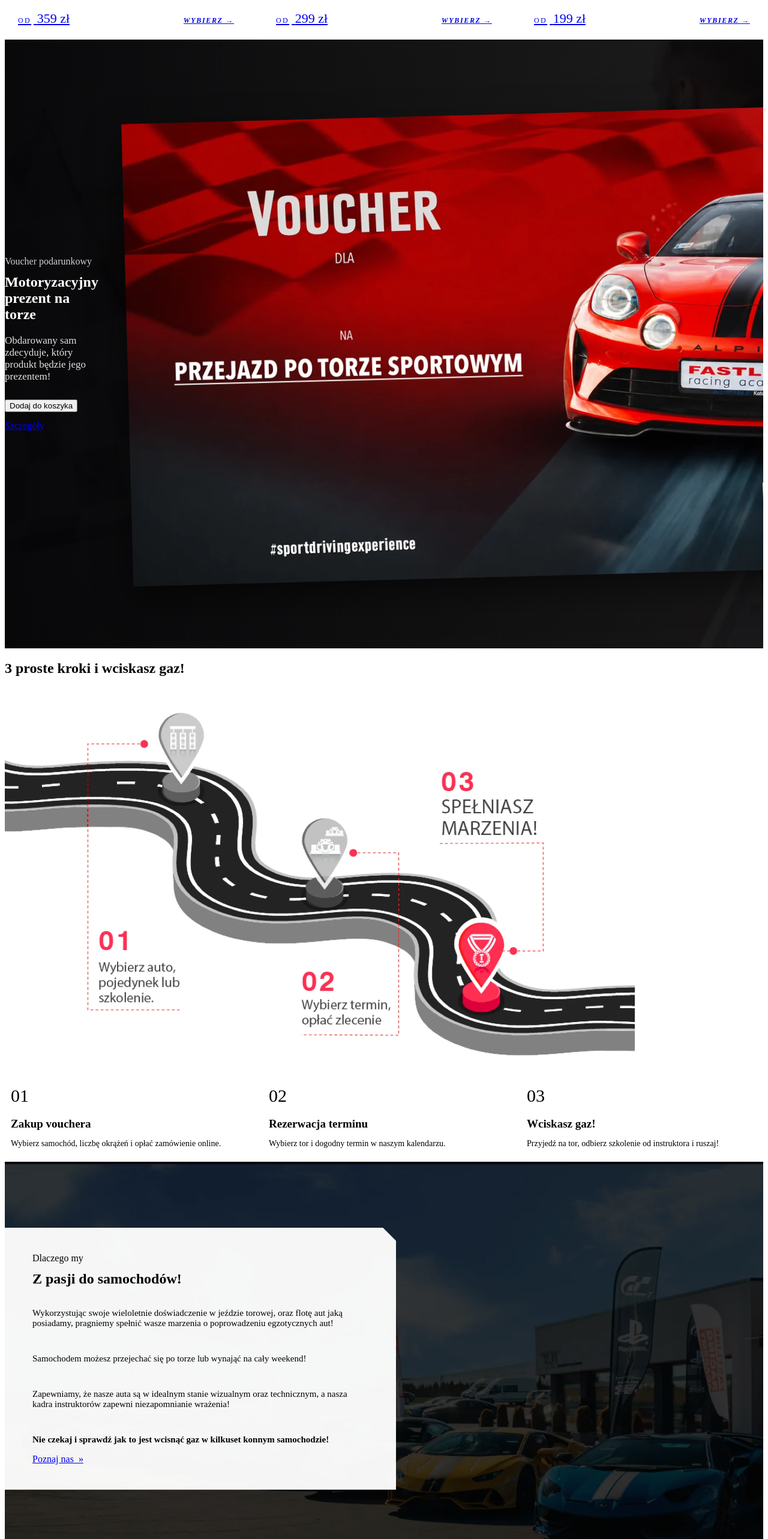
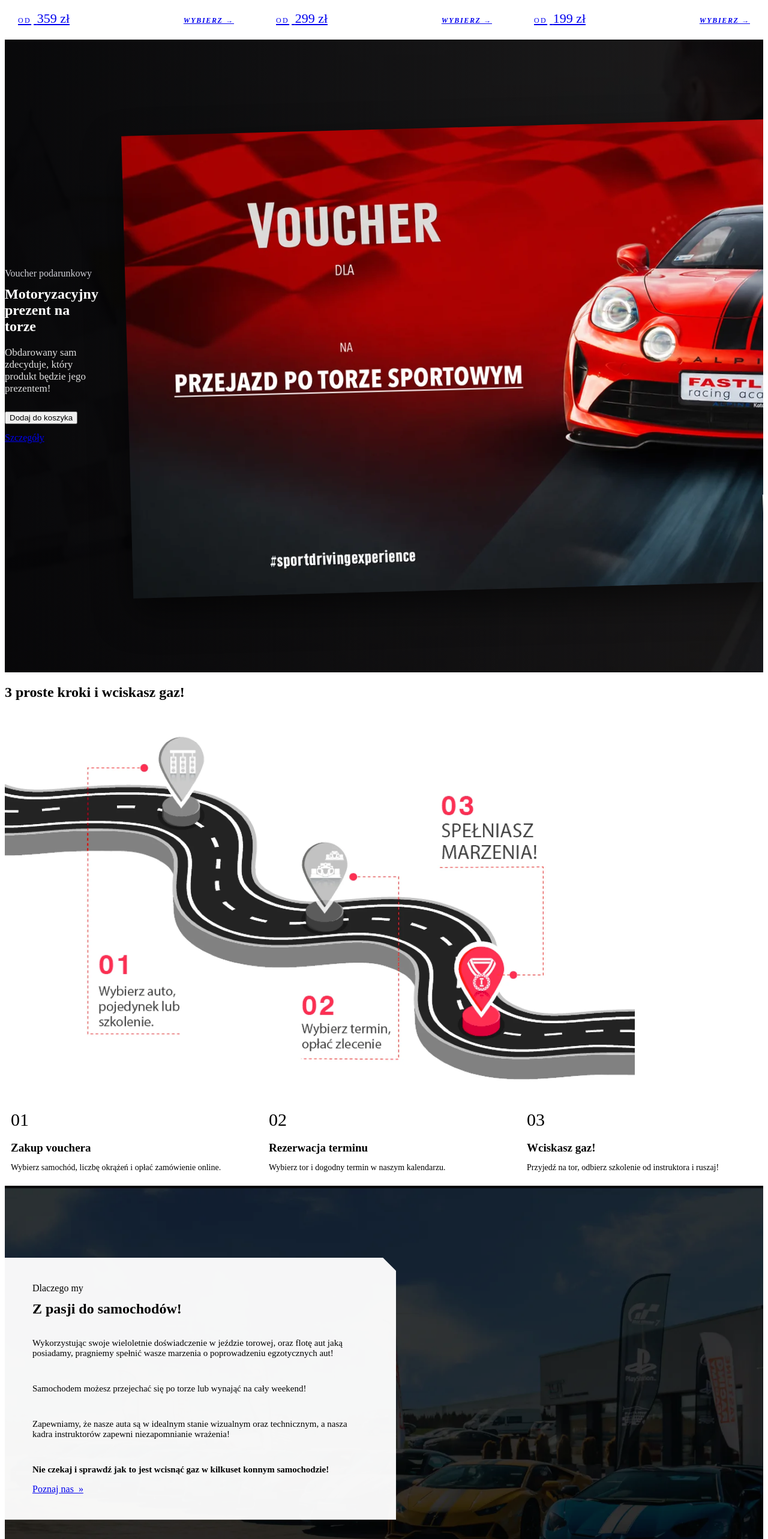
Before and after one commit to damian-barabash/fastlinesupercars, a React (Vite) app: page / in a window 1280 px wide. Shown: the part 2902-5468 px from the top of the page at 60% size. Built offline with nearby package versions, Linux system fonts and the light colour scheme; no server answers; the database is empty; the HTML template or start-up script is replaced by a standard one.

Commit message:
Większe odstępy wewnętrzne ciemnych bandów (140/130/120px) + stopka 120px od góry, mobile 72px

```diff
--- a/src/components/footer.css
+++ b/src/components/footer.css
@@ -1,7 +1,7 @@
 .footer { color: #d5d5da; }
 .footer-in {
   display: grid; grid-template-columns: 1.4fr 1fr 1fr 1fr; gap: 40px;
-  padding-top: 96px; padding-bottom: 56px;
+  padding-top: 120px; padding-bottom: 64px;
 }
 .footer-col { display: flex; flex-direction: column; gap: 10px; font-size: 14px; }
 .footer-col a { color: #b9b9c0; transition: color .15s ease; width: fit-content; }
--- a/src/pages/home.css
+++ b/src/pages/home.css
@@ -37,7 +37,7 @@
 .vban { position: relative; overflow: hidden; background: #0c0c0e; }
 .vban-bg { position: absolute; inset: 0; width: 100%; height: 100%; object-fit: cover; opacity: .55; }
 .vban::before { content: ''; position: absolute; inset: 0; background: linear-gradient(90deg, rgba(5,5,7,.88) 0%, rgba(5,5,7,.55) 55%, rgba(5,5,7,.25) 100%); z-index: 1; }
-.vban-in { position: relative; z-index: 2; display: grid; grid-template-columns: 1.05fr 0.95fr; gap: 48px; align-items: center; padding-top: 120px; padding-bottom: 120px; }
+.vban-in { position: relative; z-index: 2; display: grid; grid-template-columns: 1.05fr 0.95fr; gap: 48px; align-items: center; padding-top: 140px; padding-bottom: 140px; }
 .vban-copy { color: #fff; }
 .vban-label { color: #cfcfd6; }
 .vban-text { color: rgba(255,255,255,.88); font-size: 17px; margin-top: 14px; max-width: 460px; }
@@ -58,7 +58,7 @@
 /* ABOUT — panorama band with white card */
 .about-band { position: relative; overflow: hidden; background: #0c0c0e; }
 .about-band-bg { position: absolute; inset: 0; width: 100%; height: 100%; object-fit: cover; opacity: .8; }
-.about-band-in { position: relative; z-index: 2; padding-block: 110px; display: flex; }
+.about-band-in { position: relative; z-index: 2; padding-block: 120px; display: flex; }
 .about-card {
   background: rgba(255,255,255,.96); max-width: 560px; padding: 42px 46px;
   clip-path: polygon(0 0, calc(100% - 22px) 0, 100% 22px, 100% 100%, 0 100%);
@@ -93,8 +93,14 @@
 @media (max-width: 900px) { .faq-grid { grid-template-columns: 1fr; gap: 32px; } }
 
 /* REVIEWS — dark photo band */
-.rev-sec { position: relative; overflow: hidden; background: #0c0c0e; padding: 120px 0; }
+.rev-sec { position: relative; overflow: hidden; background: #0c0c0e; padding: 130px 0; }
 .rev-bg { position: absolute; inset: 0; width: 100%; height: 100%; object-fit: cover; opacity: .5; }
 .rev-sec::before { content: ''; position: absolute; inset: 0; background: rgba(6,6,8,.55); z-index: 1; }
 .rev-in { position: relative; z-index: 2; }
 .rev-label { color: #cfcfd6; }
+
+@media (max-width: 720px) {
+  .vban-in { padding-top: 72px; padding-bottom: 72px; }
+  .rev-sec { padding: 72px 0; }
+  .about-band-in { padding-block: 72px; }
+}
--- a/src/pages/oferta.css
+++ b/src/pages/oferta.css
@@ -5,10 +5,12 @@
 @media (max-width: 620px) { .oferta-grid { grid-template-columns: 1fr; } }
 
 .oferta-gain { color: #fff; }
-.oferta-gain-in { display: grid; grid-template-columns: 0.8fr 1.2fr; gap: 48px; padding-block: 100px; align-items: center; }
+.oferta-gain-in { display: grid; grid-template-columns: 0.8fr 1.2fr; gap: 48px; padding-block: 120px; align-items: center; }
 .oferta-gain-list { display: flex; flex-direction: column; }
 .oferta-gain-item { display: flex; gap: 22px; align-items: baseline; padding: 16px 0; border-bottom: 1px solid rgba(255,255,255,.12); }
 .oferta-gain-item:last-child { border-bottom: none; }
 .oferta-gain-num { font-family: var(--display); color: var(--red); font-size: 18px; }
 .oferta-gain-item p { font-size: 18px; font-family: var(--label); font-weight: 700; font-style: italic; text-transform: uppercase; letter-spacing: .04em; }
 @media (max-width: 860px) { .oferta-gain-in { grid-template-columns: 1fr; gap: 20px; } }
+
+@media (max-width: 720px) { .oferta-gain-in { padding-block: 72px; } }
--- a/src/pages/onas.css
+++ b/src/pages/onas.css
@@ -9,9 +9,11 @@
   clip-path: polygon(0 0, calc(100% - 26px) 0, 100% 26px, 100% 100%, 0 100%); }
 
 .onas-fra { color: #fff; }
-.onas-fra-in { display: grid; grid-template-columns: 0.85fr 1.15fr; gap: 56px; align-items: center; padding-block: 110px; }
+.onas-fra-in { display: grid; grid-template-columns: 0.85fr 1.15fr; gap: 56px; align-items: center; padding-block: 130px; }
 @media (max-width: 860px) { .onas-fra-in { grid-template-columns: 1fr; } }
 .onas-fra-img img { clip-path: polygon(0 0, calc(100% - 22px) 0, 100% 22px, 100% 100%, 0 100%); box-shadow: 0 24px 60px rgba(0,0,0,.4); }
 .onas-fra-text { color: rgba(255,255,255,.92); margin-top: 18px; line-height: 1.75; }
 .onas-fra .r-label::before { background: var(--red); }
 .onas-fra .r-label { color: #cfcfd6; }
+
+@media (max-width: 720px) { .onas-fra-in { padding-block: 72px; } }
```
